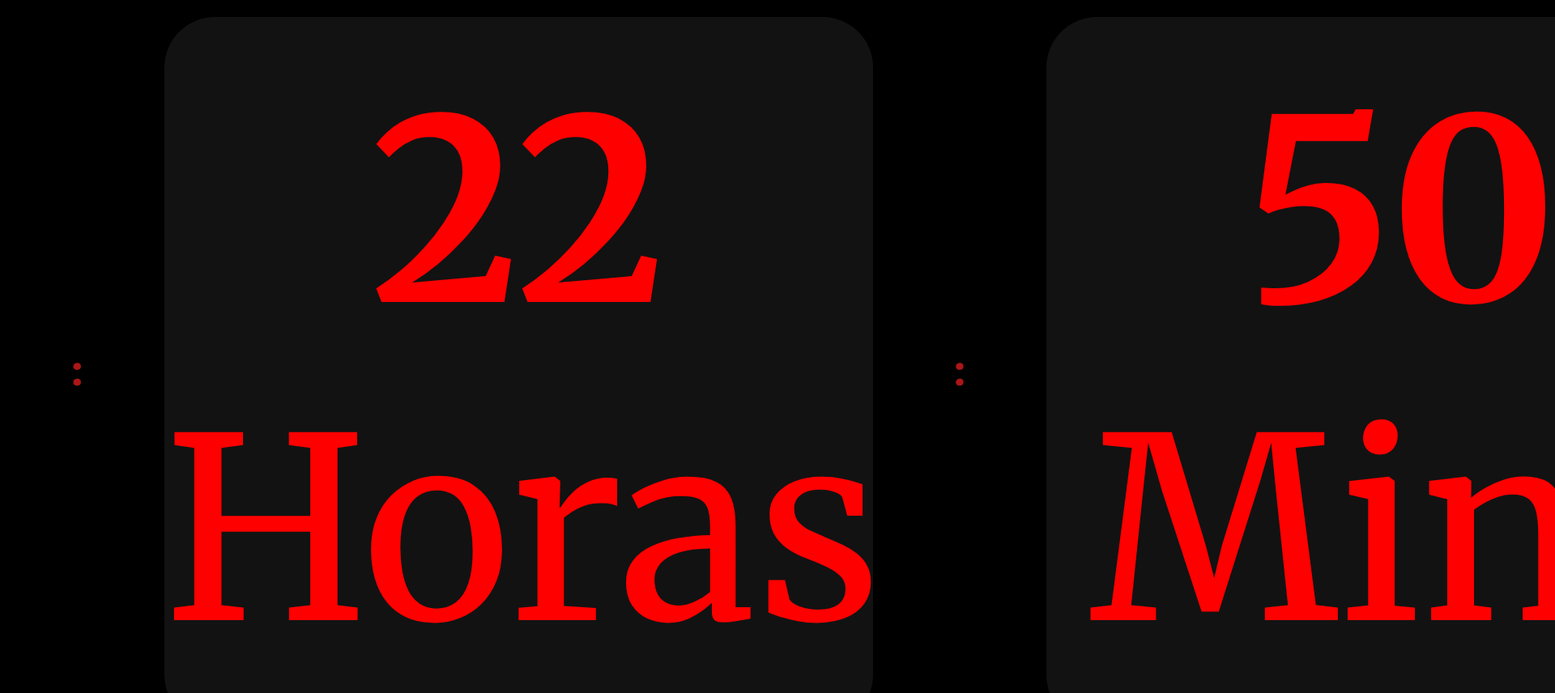
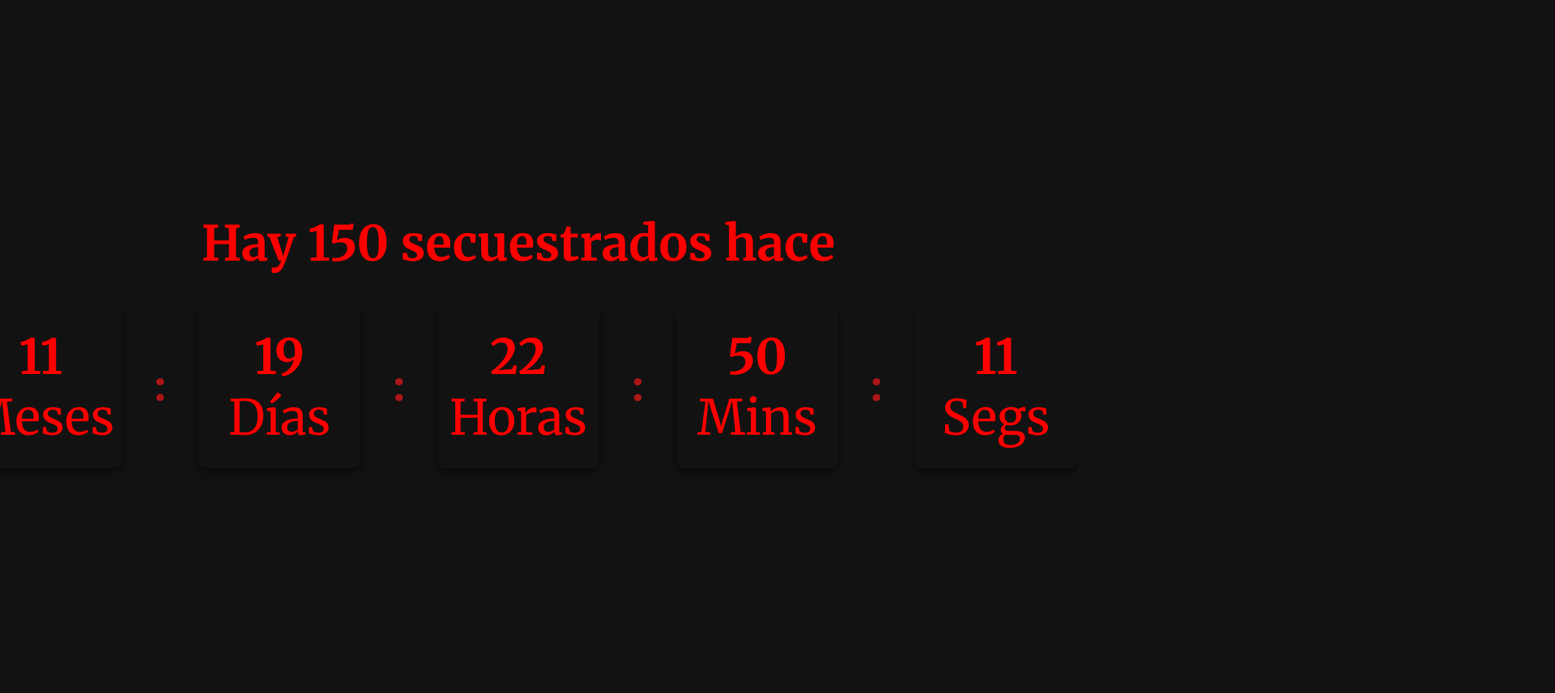
Before and after one commit to TobyAkselrad/TobyAkselrad.github.io, a plain HTML site: page index.html in a window 1280 px wide. Shown: the top 856 px of the page at 81% size, 1920 px wide, since content can reach past the window. After the commit the page ends 800 px from the top, so only its background shows below. Drawn offline with Linux system fonts and the light colour scheme.

Commit message:
vitas bobo

```diff
--- a/index.html
+++ b/index.html
@@ -15,45 +15,51 @@
             flex: 1;
             margin: 0;
             padding: 0;
-            overflow: hidden; /* Oculta la barra de desplazamiento */
+            background-color: #121212;
+            color: white;
+            display: flex;
+            justify-content: center;
+            align-items: center;
+            height: 100vh;
         }
 
         .contador {
             display: flex;
-            gap: 1em; /* Cambiado de 2em a 1em */
+            gap: 20px;
         }
 
         p {
-            margin: 1em; /* Cambiado de 2em a 1em */
+            margin: 20px;
             align-self: center;
         }
 
         .unidad {
             text-align: center;
-            font-size: 2.5em; /* Cambiado de 4em a 2.5em */
+            font-size: 60px;
             color: red;
             background-color: rgb(18, 18, 18);
-            height: 7em; /* Cambiado de 12.5em a 7em */
-            width: 7em; /* Cambiado de 12.5em a 7em */
+            height: 200px;
+            width: 200px;
             justify-content: center;
             align-content: center;
-            border-radius: 0.5em; /* Sin cambios */
+            border-radius: 8px;
+            box-shadow: 0 4px 10px rgba(0, 0, 0, 0.5);
         }
 
         .numero, .numero1 {
-            font-size: 2.5em; /* Cambiado de 4em a 2.5em */
+            font-size: 60px;
             font-weight: bold;
         }
 
         .texto {
-            font-size: 2.5em; /* Cambiado de 4em a 2.5em */
+            font-size: 60px;
             font-weight: normal;
         }
 
         h1 {
-            font-size: 2.5em; /* Cambiado de 4em a 2.5em */
+            font-size: 60px;
             color: red;
-            margin-bottom: 1em; /* Cambiado de 2.5em a 1em */
+            margin-bottom: 40px;
         }
 
         @keyframes pulse {
@@ -75,14 +81,14 @@
 </head>
 <body>
 
-    <h1>Hay 250 secuestrados hace</h1>
+    <h1>Hay 150 secuestrados hace</h1>
 
     <div class="contador" id="contador">
         <div class="unidad">
             <div class="numero" id="meses"></div>
             <div class="texto">Meses</div>
         </div>
-        <p>:</p>
+         <p>:</p>
         <div class="unidad">
             <div class="numero" id="dias"></div>
             <div class="texto">Días</div>
@@ -108,10 +114,9 @@
         function aplicarAnimacion(id) {
             const elemento = document.getElementById(id);
             elemento.classList.add('pulse-animation');
-
             setTimeout(() => {
                 elemento.classList.remove('pulse-animation');
-            }, 300); // Duración de la animación en milisegundos
+            }, 300);
         }
 
         function actualizarContador() {
@@ -123,52 +128,33 @@
             const minutosTotales = Math.floor(segundosTotales / 60);
             const horasTotales = Math.floor(minutosTotales / 60);
             const diasTotales = Math.floor(horasTotales / 24);
-            const mesesTotales = Math.floor(diasTotales / 30.44); // Aproximación para meses
+            const mesesTotales = Math.floor(diasTotales / 30.44);
 
             const segundos = segundosTotales % 60;
             const minutos = minutosTotales % 60;
             const horas = horasTotales % 24;
-            const dias = diasTotales % 30.44; // Aproximación para días en un mes
+            const dias = diasTotales % 30.44;
             const meses = mesesTotales;
 
-            document.getElementById("meses").innerHTML = meses;
-            document.getElementById("dias").innerHTML = Math.floor(dias);
-            document.getElementById("horas").innerHTML = horas;
-            document.getElementById("minutos").innerHTML = minutos;
-            document.getElementById("segundos").innerHTML = segundos;
-
-            // Aplicar animación si hay cambios
-            const elementos = {
-                meses: document.getElementById("meses").innerHTML,
-                dias: document.getElementById("dias").innerHTML,
-                horas: document.getElementById("horas").innerHTML,
-                minutos: document.getElementById("minutos").innerHTML,
-                segundos: document.getElementById("segundos").innerHTML
-            };
-
-            if (elementos.meses != meses) {
+            // Cambié esto: comparando y aplicando la animación directamente en cada caso
+            if (document.getElementById("meses").innerHTML != meses) {
                 document.getElementById("meses").innerHTML = meses;
-                aplicarAnimacion('meses');
+                aplicarAnimacion('meses'); // Agregué esta línea para aplicar la animación
             }
-
-            if (Math.floor(elementos.dias) != Math.floor(dias)) {
+            if (Math.floor(document.getElementById("dias").innerHTML) != Math.floor(dias)) {
                 document.getElementById("dias").innerHTML = Math.floor(dias);
-                aplicarAnimacion('dias');
+                aplicarAnimacion('dias'); // Agregué esta línea para aplicar la animación
             }
-
-            if (elementos.horas != horas) {
+            if (document.getElementById("horas").innerHTML != horas) {
                 document.getElementById("horas").innerHTML = horas;
-                aplicarAnimacion('horas');
+                aplicarAnimacion('horas'); // Agregué esta línea para aplicar la animación
             }
-
-            if (elementos.minutos != minutos) {
+            if (document.getElementById("minutos").innerHTML != minutos) {
                 document.getElementById("minutos").innerHTML = minutos;
-                aplicarAnimacion('minutos');
+                aplicarAnimacion('minutos'); // Agregué esta línea para aplicar la animación
             }
-
-            if (elementos.segundos != segundos) { // Añadido para segundos
+            if (document.getElementById("segundos").innerHTML != segundos) {
                 document.getElementById("segundos").innerHTML = segundos;
-                aplicarAnimacion('segundos');
             }
         }
 
```
